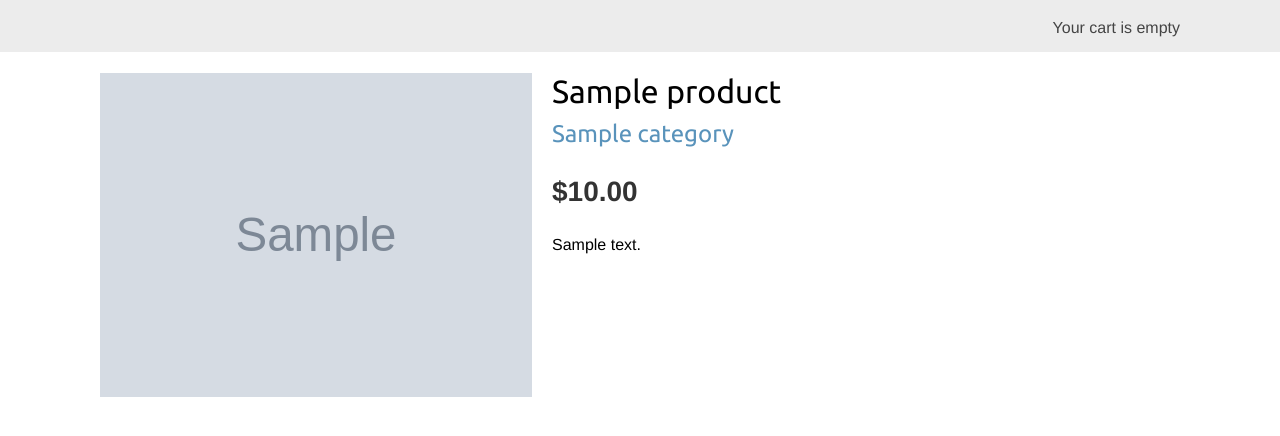
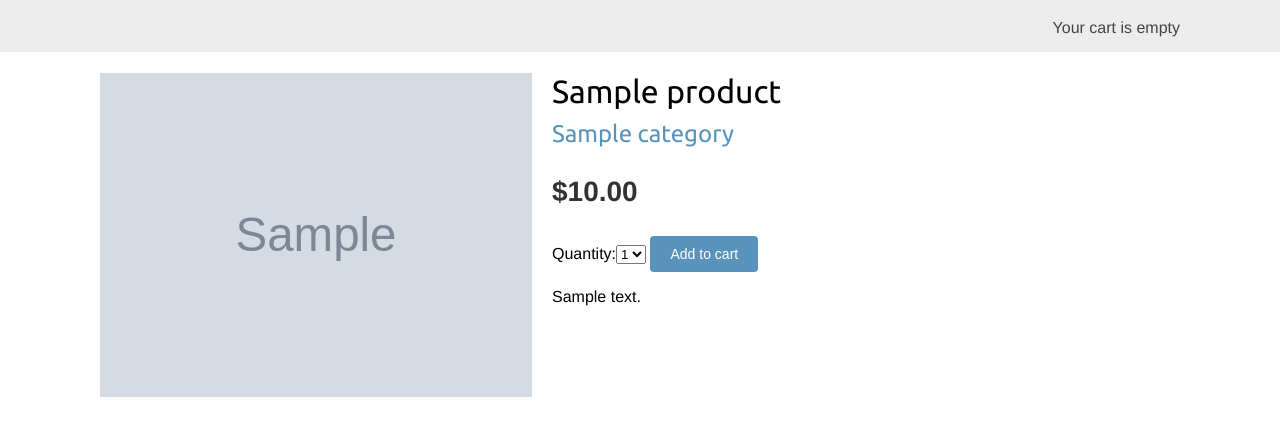
Before and after one commit to PatrykKlimowicz/Django, a Django app: a page that uses myshop/shop/templates/shop/product/product_detail.html in a window 1280 px wide. Shown: the part 46-482 px from the top of the page. Run offline with Django 3.2, Linux system fonts and the light colour scheme; tables that the repository leaves empty hold one stand-in row (values such as "Sample post"); grey boxes marked "Sample" are stand-in pictures.

Commit message:
ONLINESHOP-008: Allow user add item to the cart - Add get_total_price method to cart class - Modify products detail view - add to cart form - Modify css and how the cart_detail template looks like

```diff
--- a/myshop/cart/cart.py
+++ b/myshop/cart/cart.py
@@ -28,6 +28,9 @@ class Cart(object):
     def __len__(self):
         return sum(item['quantity'] for item in self.cart.values())
 
+    def get_total_price(self):
+        return sum(Decimal(item['price']) * item['quantity'] for item in self.cart.values())
+
     def add(self, product, quantity=1, override_quantity=False):
         product_id = str(product.id)
         if product_id not in self.cart:
--- a/myshop/cart/forms.py
+++ b/myshop/cart/forms.py
@@ -1,7 +1,7 @@
 from django import forms
 
 
-PRODUCT_QUANTITY_CHOICES = [(i, str(i)) for i in range(1, 21)]
+PRODUCT_QUANTITY_CHOICES = [(i, str(i)) for i in range(1, 10)]
 
 
 class CartAddProductForm(forms.Form):
--- a/myshop/cart/templates/cart/cart_detail.html
+++ b/myshop/cart/templates/cart/cart_detail.html
@@ -20,7 +20,7 @@
             {% for item in cart %}
                 {% with p=item.product %}
                     <tr>
-                        <td><a href="{{ p.get_absolute_url }}">{{ p.image.url }}</a></td>
+                        <td><a href="{{ p.get_absolute_url }}"><img src="{{ p.image.url }}" ></a></td>
                         <td>{{ p.name }}</td>
                         <td>{{ item.quantity }}</td>
                         <td>
@@ -29,8 +29,8 @@
                                 {% csrf_token %}
                             </form>
                         </td>
-                        <td class="num">{{ item.price }}</td>
-                        <td class="num">{{ item.total_price }}</td>
+                        <td>{{ item.price }}</td>
+                        <td>{{ item.total_price }}</td>
                     </tr>
                 {% endwith %}
             {% endfor %}
--- a/myshop/shop/templates/shop/product/product_detail.html
+++ b/myshop/shop/templates/shop/product/product_detail.html
@@ -15,6 +15,11 @@
             </a>
         </h2>
         <p class="price">${{ product.price }}</p>
+        <form action="{% url 'cart:cart_add' product.id %}" method="post">
+            {{ cart_product_form }}
+            {% csrf_token %}
+            <input type="submit" value="Add to cart">
+        </form>
         {{ product.description|linebreaks }}
     </div>
 {% endblock %}
--- a/myshop/shop/views.py
+++ b/myshop/shop/views.py
@@ -1,5 +1,6 @@
 from django.shortcuts import render, get_object_or_404
 from .models import Category, Product
+from cart.forms import CartAddProductForm
 # Create your views here.
 
 
@@ -18,6 +19,7 @@ def product_list(request, category_slug=None):
 
 def product_detail(request, product_id, product_slug):
     product = get_object_or_404(Product, id=product_id, slug=product_slug, available=True)
+    cart_product_form = CartAddProductForm()
 
-    context = {'product': product}
+    context = {'product': product, 'cart_product_form': cart_product_form}
     return render(request, 'shop/product/product_detail.html', context=context)
--- a/myshop/static/css/base.css
+++ b/myshop/static/css/base.css
@@ -48,10 +48,10 @@ table {
 }
 
 table th, table td {
-    text-align:left;
-    font-size:14px;
-    padding:10px;
-    margin:0;
+    text-align: center;
+    font-size: 14px;
+    padding: 10px;
+    margin: 0;
 }
 
 tbody tr:nth-child(odd) {
```
